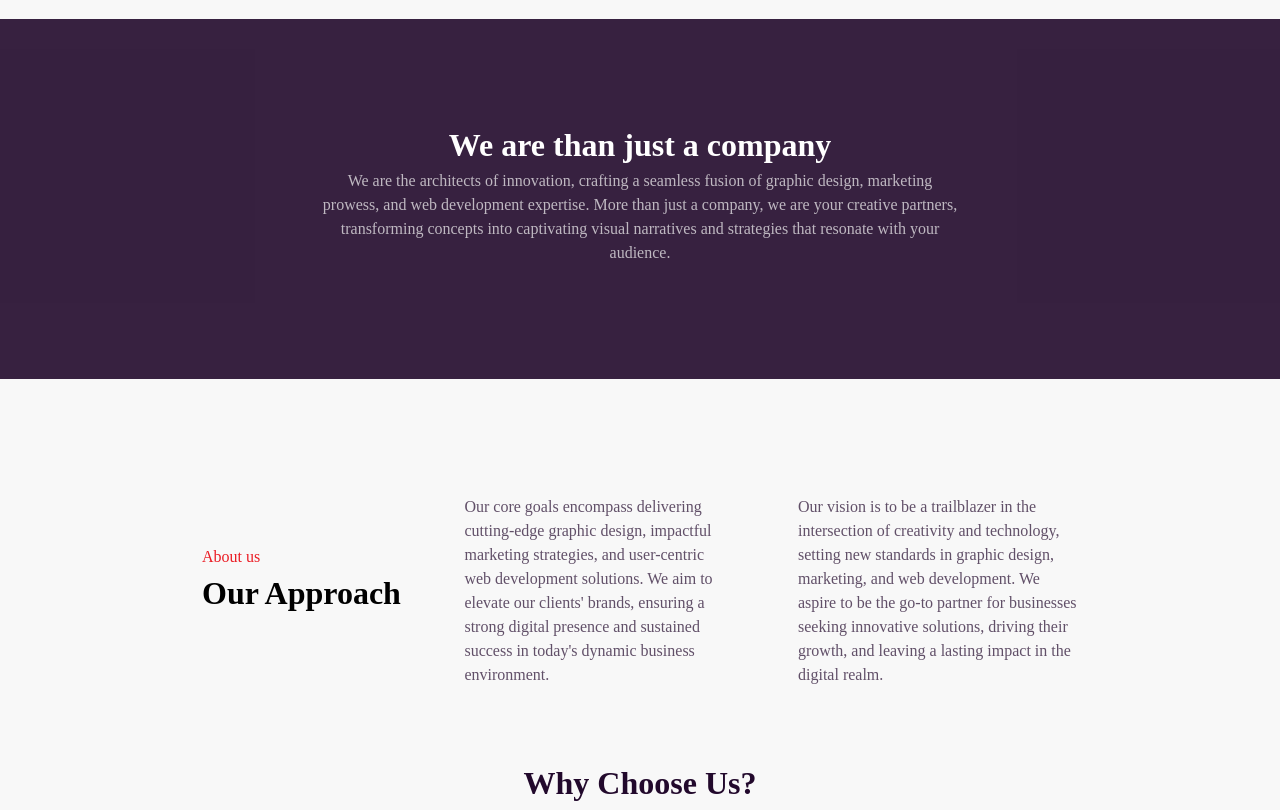
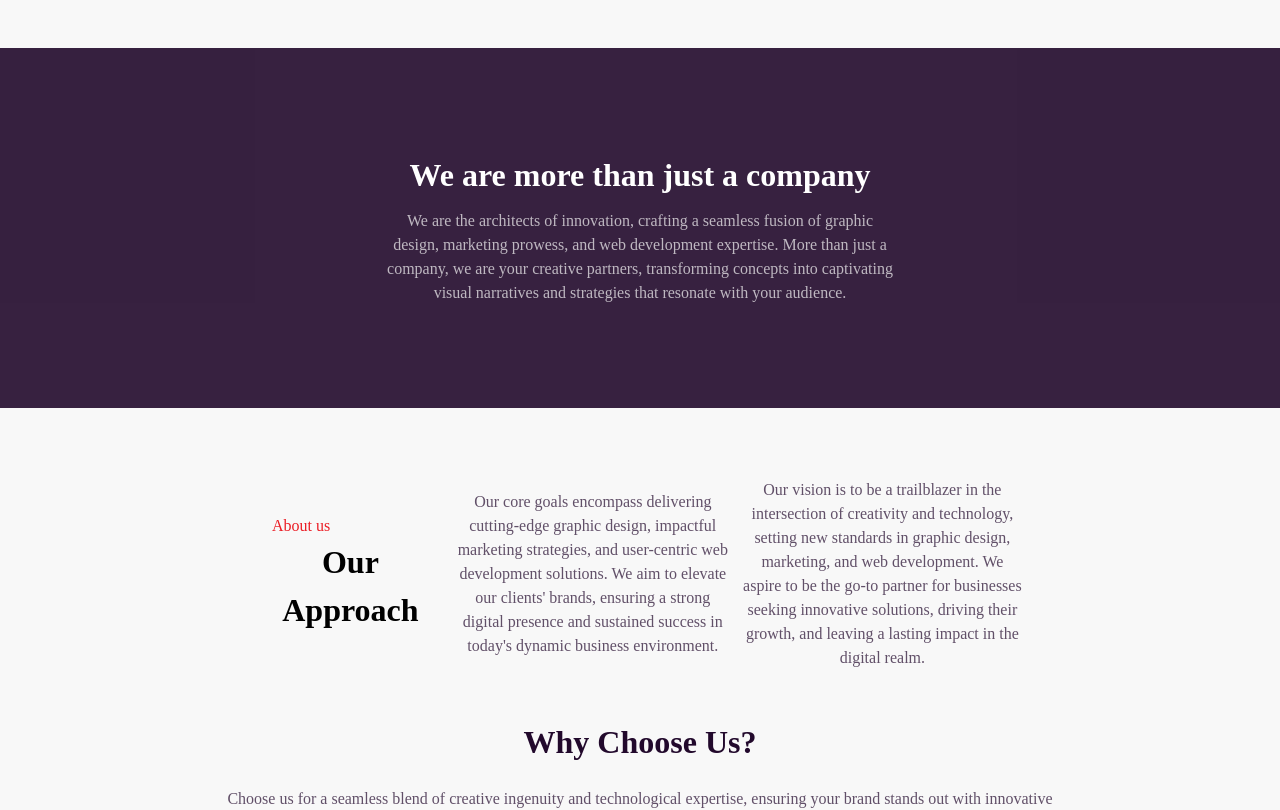
Before and after one commit to SM-Ninjas/TWB-Creatives, a React (Vite) app: page / in a window 1280 px wide. Shown: the part 800-1610 px from the top of the page. Built offline with nearby package versions, Linux system fonts and the light colour scheme.

Commit message:
feat: home responsiveness

```diff
--- a/src/components/navbar/index.tsx
+++ b/src/components/navbar/index.tsx
@@ -6,7 +6,7 @@ import { StyledNavLink } from "./style";
 
 function Navbar() {
   return (
-    <div className="flex justify-center items-center sticky top-0 z-50 bg-white bg-opacity-[60%] border border-[#fff] border-[1px] backdrop-blur-md  p-2">
+    <div className="flex justify-center items-center sticky top-0 z-50 bg-white bg-opacity-[60%] border border-[#fff] border-[1px] backdrop-blur-md p-2 overflow-hidden">
       <div className="flex w-full justify-evenly items-center pt-2">
         <ul className="flex justify-between gap-[42px]">
           <StyledNavLink to="/" className="hover:text-primary-p25 transition">
--- a/src/index.css
+++ b/src/index.css
@@ -7,6 +7,8 @@
 body {
   background: #f8f8f8;
   font-family: "Shippori Mincho B1", serif;
+  box-sizing: border-box;
+  overflow-x: hidden;
 }
 /*
 .scrollBar {
--- a/src/pages/homepage/aboutUs.tsx
+++ b/src/pages/homepage/aboutUs.tsx
@@ -1,23 +1,27 @@
 function AboutUs() {
   return (
     <div data-aos="fade-up">
-      <div className="w-full h-[310px] flex justify-center">
-        <div className="flex justify-between mt-[1.6rem] w-[876px] h-[212px]">
-          <div className="flex flex-col justify-center">
-            <h3 className="text-primary-p10">About us</h3>
-            <h1 className="text-[2rem] font-bold">Our Approach</h1>
+      <div className="w-full flex justify-center   mb-[3rem]">
+        <div className=" mbl:w-[100%] tl:w-[70%] lp:w-[60%] dp:w-[60%] gap-[12px] dp:flex-row   h-[100%] flex flex-col  tl:items-center text-center  lp:flex-row w-[90%] mbl:w-[90%] mbl:block">
+          <div className="flex flex-col justify-center w-1/2 tl:items-center ">
+            <h3 className="mbl:text-[1.1rem] tl:text-center text-primary-p10 dp:text-left ml-4 ">
+              About us
+            </h3>
+            <h1 className="text-[2rem] mbl:text-[1.1rem] font-bold">
+              Our Approach
+            </h1>
           </div>
-          <div className="flex items-end w-[270px]">
-            <p className="text-utils-u1 opacity-[0.7] text-[1rem] ">
+          <div className="w-full dp:flex flex-col justify-center tl:w-[80%] dp:w-[72%] mbl:mt-[12px]">
+            <p className="text-utils-u1 opacity-[0.7] text-[1rem]">
               Our core goals encompass delivering cutting-edge graphic design,
               impactful marketing strategies, and user-centric web development
               solutions. We aim to elevate our clients' brands, ensuring a
               strong digital presence and sustained success in today's dynamic
               business environment.
             </p>
-            </div>
-            <div className="w-[280px] flex items-end">
-            <p className="text-utils-u1 opacity-[0.7] text-[1rem] ">
+          </div>
+          <div className="w-full  tl:w-[80%] dp:w-[75%]  mbl:mt-[12px]">
+            <p className="text-utils-u1 opacity-[0.7] text-[1rem]">
               Our vision is to be a trailblazer in the intersection of
               creativity and technology, setting new standards in graphic
               design, marketing, and web development. We aspire to be the go-to
--- a/src/pages/homepage/chooseUs.tsx
+++ b/src/pages/homepage/chooseUs.tsx
@@ -4,8 +4,8 @@ import { StyledCard } from "./style";
 function ChooseUs() {
   return (
     <>
-      <div className="w-full h-[568px] flex flex-col gap-[153px]">
-        <div className="flex justify-center">
+      <div className="w-full h-[568px] overflow-hidden">
+        <div className="flex justify-center mb-[150px]">
           <div className="w-[874px] flex flex-col gap-[21px] text-center ">
             <h1 className="text-[2rem] text-utils font-bold">Why Choose Us?</h1>
             <p className="text-utils opacity-[0.7]">
@@ -17,8 +17,8 @@ function ChooseUs() {
           </div>
         </div>
         <div className=" flex justify-center  w-full bg-utils relative h-[302px]">
-          <div className="flex justify-between gap-[48px] absolute  bottom-[30%]">
-            <StyledCard data-aos="fade-right" className="">
+          <div className="flex justify-between gap-[48px] absolute  bottom-[30%] mbl:static mbl:flex-col mbl:">
+            <StyledCard data-aos="fade-up" className="">
               <div className="bg-primary-p10 w-[58px] h-[58px] rounded-[50%] p-[13px] ">
                 <Designtools size="32" color="#fff" variant="Bulk" />
               </div>
@@ -30,7 +30,7 @@ function ChooseUs() {
                 </p>
               </div>
             </StyledCard>
-            <StyledCard className="">
+            <StyledCard className="" data-aos="fade-up">
               <div className=" felx justify-center bg-primary-p10 w-[58px] h-[58px] items-center rounded-[50%] p-[13px]">
                 <PresentionChart size="32" color="#fff" variant="Bulk" />
               </div>
@@ -42,7 +42,7 @@ function ChooseUs() {
                 </p>
               </div>
             </StyledCard>
-            <StyledCard data-aos="fade-left">
+            <StyledCard data-aos="fade-up">
               <div className=" felx justify-center bg-primary-p10 w-[58px] h-[58px] items-center  rounded-[50%] p-[13px]">
                 <Designtools size="32" color="#fff" variant="Bulk" />
               </div>
--- a/src/pages/homepage/ourProjects.tsx
+++ b/src/pages/homepage/ourProjects.tsx
@@ -3,7 +3,7 @@
 
   function OurProjects() {
     return (
-      <div data-aos="fade-up">
+      <div data-aos="fade-up opacity-hidden">
         <div className="w-full h-[568px] flex flex-col gap-[153px]">
           <div className="flex justify-center">
             <div className="w-[874px] flex flex-col gap-[21px] text-center ">
@@ -20,7 +20,7 @@
           <div className=" flex justify-center  w-full bg-utils relative h-[302px]">
             <div className="flex justify-between gap-[48px] absolute  bottom-[30%]">
               <StyledDiv
-                data-aos="fade-right"
+                data-aos="fade-up"
                 data-aos-easing="ease-in-out"
                 className="gap-[0px]"
               >
@@ -34,7 +34,7 @@
                   </p>
                 </div>
               </StyledDiv>
-              <StyledDiv className="gap-[0px]">
+              <StyledDiv className="gap-[0px]" data-aos="fade-up">
                 <div className="">
                   <img src={insight} alt="" className="rounded-[10px]" />
                 </div>
@@ -47,7 +47,7 @@
                 </div>
               </StyledDiv>
               <StyledDiv
-                data-aos="fade-left"
+                data-aos="fade-up"
                 data-aos-easing="ease-in-out"
                 className="gap-[0px]"
               >
--- a/src/pages/homepage/showcase.tsx
+++ b/src/pages/homepage/showcase.tsx
@@ -5,10 +5,11 @@ function ShowCase() {
   return (
     <div data-aos="fade-up">
       <div className="w-full">
-        <div className="w-full flex justify-center">
-          <div className="flex flex-col items-center w-[878px] h-[663px] pt-[60px] relative">
-            <div className="w-[600px]">
-              <h1 className="text-[1.9rem] font-bold text-center">
+        <div className="w-[100%] flex justify-center">
+          <div className="flex flex-col items-center w-[90%] lp:w-[80%] mbl:w-[100%] pt-[60px] relative">
+            <div className="w-[40%] dp:w-[50%] lp:w-[64%] tl:w-[75%] mbl:w-[70%] ">
+              <h1 className="text-[2rem]  mbl:text-[1.1rem] font-bold text-center">
+              {/* "text-[1.9rem] font-bold text-center" */}
                 We Deliver Exceptional Graphic Design, Marketing and Web
                 Design/Development Services.
               </h1>
@@ -16,7 +17,7 @@ function ShowCase() {
             <div className="pt-[1.2rem] pb-[45px]">
               <CustomButton>Call Now</CustomButton>
             </div>
-            <div className="w-[878px] h-[380px]  bg-black rounded-[10px] relative">
+            <div className="w-[80%] h-[380px] bg-black rounded-[10px] relative">
               <img
                 src="../../assets/images/Overlay.png"
                 alt="my img"
@@ -26,16 +27,24 @@ function ShowCase() {
               <VideoCircle
                 size="32"
                 color="#FF8A65"
-                className="absolute top-1/2 left-1/2  transform -translate-x-1/2 -translate-y-1/2"
+                className="absolute top-1/2 left-1/2 transform -translate-x-1/2 -translate-y-1/2"
               />
             </div>
           </div>
         </div>
         <div className="h-[500px] flex justify-center items-center">
           <div className="h-[360px] w-full flex justify-center items-center bg-utils-u2">
-            <div className=" flex flex-col h-[157px] w-1/2 text-center">
-              <h1 className="font-bold text-white text-[2rem]">We are than just a company</h1>
-              <p className="text-[16px] opacity-[0.7] text-gray-g2">We are the architects of innovation, crafting a seamless fusion of graphic design, marketing prowess, and web development expertise. More than just a company, we are your creative partners, transforming concepts into captivating visual narratives and strategies that resonate with your audience. </p>
+            <div className="flex flex-col gap-[10px] w-[40%] mbl:w-[70%]  text-center">
+              <h1 className="text-[2rem]  mbl:text-[1.1rem] tl:text-[1.5rem] font-bold text-white  ">
+                We are more than just a company
+              </h1>
+              <p className="text-[16px] mbl:text-[.8rem]  tl:text-[12pxrem] opacity-[0.7] text-gray-g2">
+                We are the architects of innovation, crafting a seamless fusion
+                of graphic design, marketing prowess, and web development
+                expertise. More than just a company, we are your creative
+                partners, transforming concepts into captivating visual
+                narratives and strategies that resonate with your audience.
+              </p>
             </div>
           </div>
         </div>
--- a/tailwind.config.js
+++ b/tailwind.config.js
@@ -2,6 +2,19 @@
 export default {
   content: ["./index.html", "./src/**/*.{js,ts,jsx,tsx}"],
   theme: {
+    screens: {
+      'mbl': {'min': '330px', 'max': '639px'},
+      // => @media (min-width: 300px) and (max-width: 639px) { ... }
+
+      'tl': {'min': '640px', 'max': '1020px'},
+      // => @media (min-width: 640px) and (max-width: 1023px) { ... }
+
+      'lp': {'min': '1021px', 'max': '1279px'},
+      // => @media (min-width: 1024px) and (max-width: 1279px) { ... }
+
+      'dp': {'min': '1280px'},
+      // => @media (min-width: 1280px) { ... }
+    },
     extend: {
       colors: {
         gray: {
```
Also changed, not shown: src/App.tsx (indentation only).
